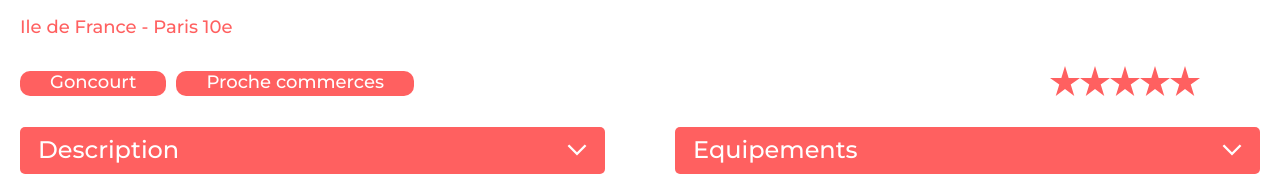
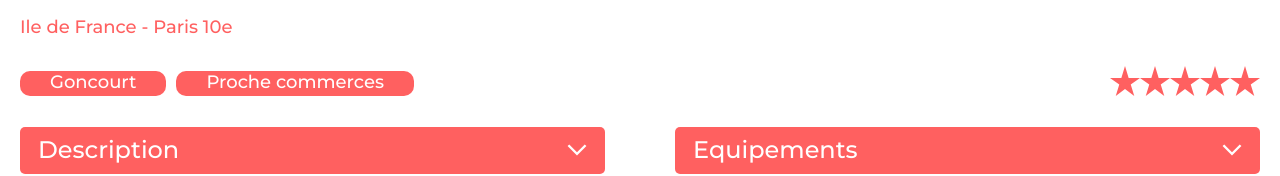
Before and after one commit to DGouron/projet7_front, a React (Create React App) app: page /house/0979876d in a window 1280 px wide. Shown: the part 631-807 px from the top of the page. Built offline with nearby package versions, Linux system fonts and the light colour scheme.

Commit message:
Update Rating.module.css

```diff
--- a/src/components/rating/Rating.module.css
+++ b/src/components/rating/Rating.module.css
@@ -1,6 +1,7 @@
 .rating__container {
   display: flex;
   justify-content: space-between;
+  align-self: flex-end;
 }
 .rating__star {
   width: 18px;
```
